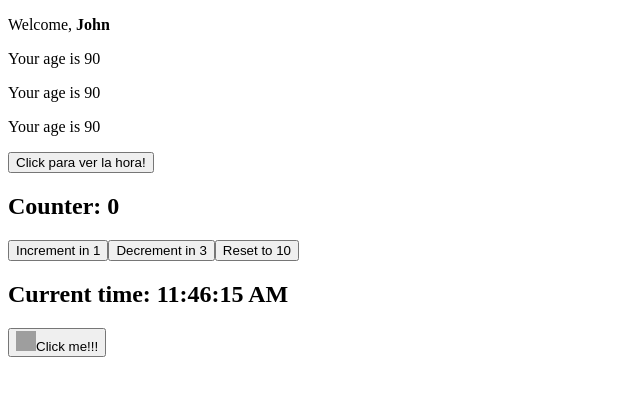
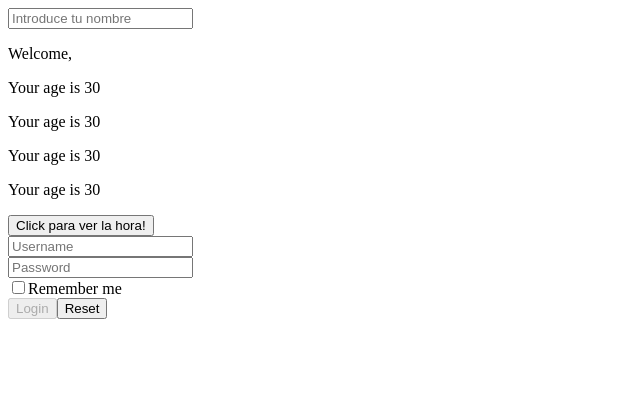
Before and after one commit to Jeizer-Valarezo/React-Practices, a React (Vite) app in the folder 2. Basic concepts/General/my-app/: page / in a window 1280 px wide. Shown: the top 396 px of the page, without its empty margins (0-640 px from the left). Built offline with nearby package versions, Linux system fonts and the light colour scheme; grey boxes are pictures that could not be loaded.

Commit message:
Controlled forms 1-5

```diff
--- a/2. Basic concepts/General/my-app/src/App.jsx
+++ b/2. Basic concepts/General/my-app/src/App.jsx
@@ -1,20 +1,23 @@
 import { AlertClock } from "./AlertClock";
 import { Clock } from "./Clock";
 import { Counter } from "./Counter";
+import { InteractiveWelcome } from "./InteractiveWelcome";
 import { MouseClicker } from "./MouseClicker";
 import { Welcome } from "./Welcome";
+import { Login } from "./Login";
 
 export function App() {
   const handleCurrentTime = (currentTime) => {
     alert(`Current Time: ${currentTime}`)
   };
+  const onLogin = (loginData) => {
+    console.log("Login data:", loginData);
+  };
   return (
     <div>
-      <Welcome name="John" age={90} />
+      <InteractiveWelcome/>
       <AlertClock onButtonClick={handleCurrentTime} />
-      <Counter initialCounter={0} incrementAmount={1} decrementAmount={3} resetAmount={10}/>
-      <Clock/>
-      <MouseClicker/>
+      <Login onLogin={onLogin}/>
     </div>
   );
 }
--- /dev/null
+++ b/2. Basic concepts/General/my-app/src/InteractiveWelcome.jsx
@@ -0,0 +1,17 @@
+import { useState } from "react";
+import { Welcome } from "./Welcome";
+
+export function InteractiveWelcome() {
+    const [userName, setUserName] = useState("")
+    function handleInputChange(event){
+        const value = event.target.value
+
+        setUserName(value)
+    }
+  return (
+    <div>
+      <input onChange={handleInputChange} placeholder="Introduce tu nombre"/>
+      <Welcome name={userName} age={30} />
+    </div>
+  );
+}
--- /dev/null
+++ b/2. Basic concepts/General/my-app/src/Login.jsx
@@ -0,0 +1,78 @@
+import { useState } from "react";
+
+export function Login({ onLogin }) {
+  const initialData = {
+    username: "",
+    password: "",
+    remember: false,
+  }
+
+  const [data, setData] = useState(initialData);
+
+  function handleInputChange(event) {
+    const name = event.target.name;
+    const value = event.target.value;
+    const checked = event.target.checked;
+    const type = event.target.type;
+    setData((data) => {
+      return {
+        ...data,
+        [name]: type === "checkbox" ? checked : value,
+      };
+    });
+  }
+
+  const handleLogin = (event) => {
+    event.preventDefault();
+    console.log("Username:", data.username);
+    console.log("Password:", data.password);
+    console.log("Remember:", data.remember);
+    onLogin(data);
+  };
+
+  const isButtonDisabled = !data.username || !data.password || !data.remember;
+
+  const handleReset = () => {
+    setData(initialData);
+  };
+
+  return (
+    <form onSubmit={handleLogin}>
+      <div>
+        <input
+          name="username"
+          value={data.username}
+          type="text"
+          placeholder="Username"
+          onChange={handleInputChange}
+        />
+      </div>
+      <div>
+        <input
+          name="password"
+          value={data.password}
+          type="password"
+          placeholder="Password"
+          onChange={handleInputChange}
+        />
+      </div>
+      <div>
+        <label>
+          <input
+            name="remember"
+            value={data.remember}
+            type="checkbox"
+            onChange={handleInputChange}
+          />
+          Remember me
+        </label>
+      </div>
+      <button type="submit" disabled={isButtonDisabled}>
+        Login
+      </button>
+      <button type="button" onClick={handleReset}>
+          Reset
+        </button>
+    </form>
+  );
+}
```
